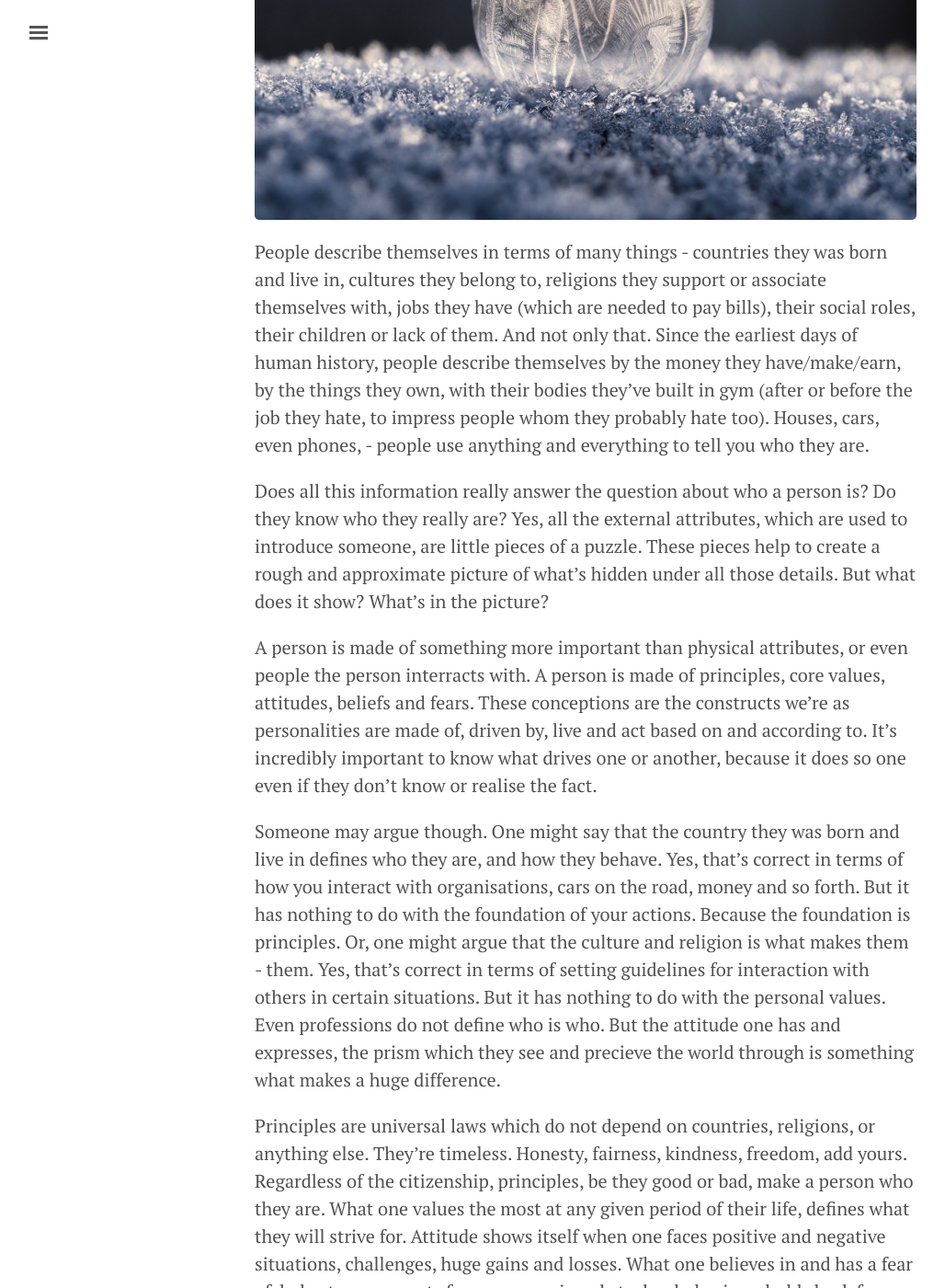
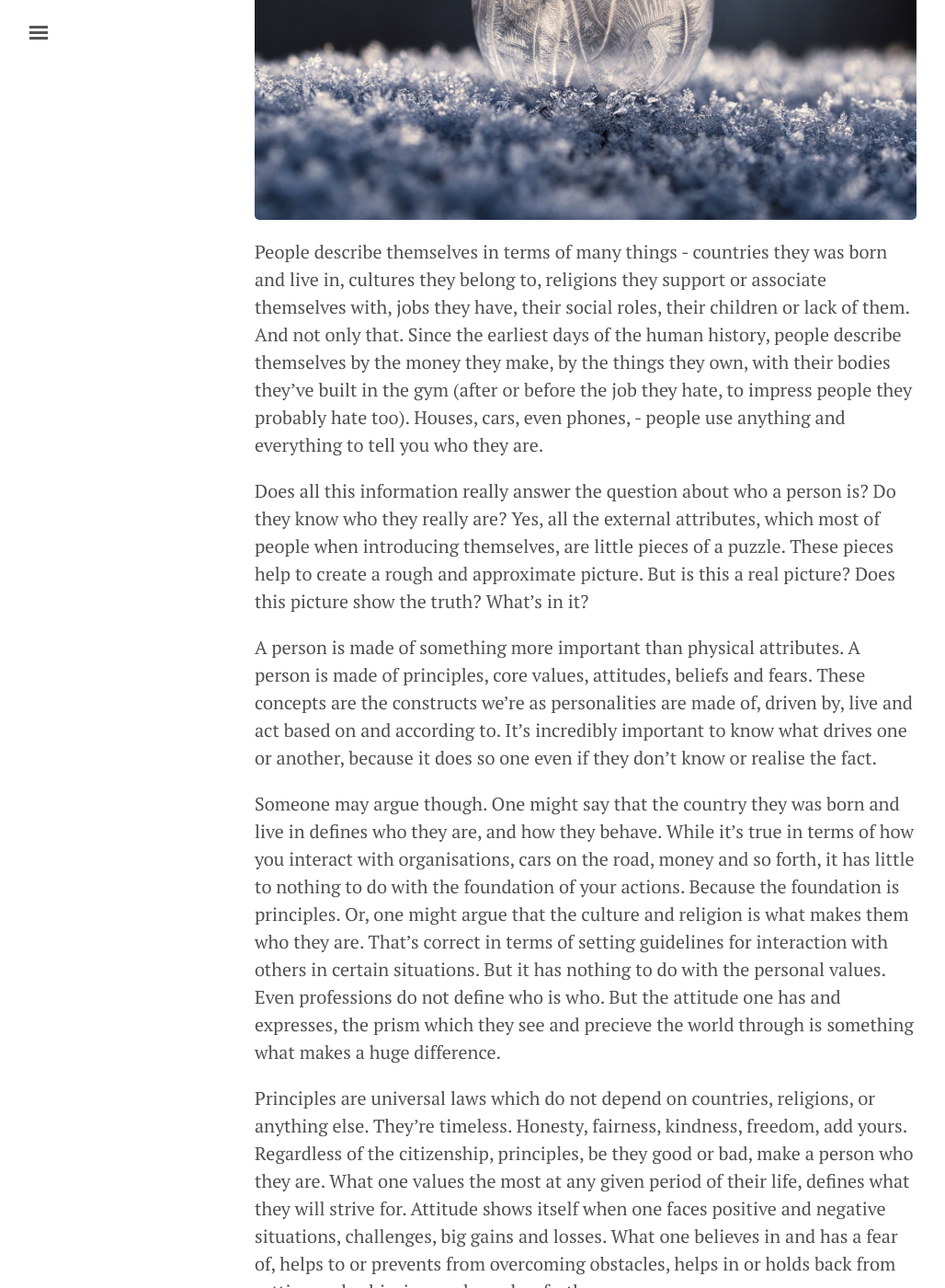
Before and after one commit to pavelbrm/pavelbrm.github.io, a Jekyll site: the page built from _posts/2020-01-18-important-question.md, in a window 1280 px wide and 1400 px high, scrolled down 592 px. Shown: the whole window at 92% size, without its empty margins (3-1031 px from the left). Built offline with Jekyll 4.4.1, drawn with Linux system fonts in a browser that asks for light colours; some of the changed text lies outside the part shown.

Commit message:
Improve a few phrases 1

```diff
--- a/_posts/2020-01-18-important-question.md
+++ b/_posts/2020-01-18-important-question.md
@@ -10,17 +10,17 @@ These days so many people don't know who they are.
 
 ![](/assets/frozen-drop.jpg)
 
-People describe themselves in terms of many things - countries they was born and live in, cultures they belong to, religions they support or associate themselves with, jobs they have (which are needed to pay bills), their social roles, their children or lack of them. And not only that. Since the earliest days of human history, people describe themselves by the money they have/make/earn, by the things they own, with their bodies they've built in gym (after or before the job they hate, to impress people whom they probably hate too). Houses, cars, even phones, - people use anything and everything to tell you who they are.
+People describe themselves in terms of many things - countries they was born and live in, cultures they belong to, religions they support or associate themselves with, jobs they have, their social roles, their children or lack of them. And not only that. Since the earliest days of the human history, people describe themselves by the money they make, by the things they own, with their bodies they've built in the gym (after or before the job they hate, to impress people they probably hate too). Houses, cars, even phones, - people use anything and everything to tell you who they are.
 
-Does all this information really answer the question about who a person is? Do they know who they really are? Yes, all the external attributes, which are used to introduce someone, are little pieces of a puzzle. These pieces help to create a rough and approximate picture of what's hidden under all those details. But what does it show? What's in the picture?
+Does all this information really answer the question about who a person is? Do they know who they really are? Yes, all the external attributes, which most of people when introducing themselves, are little pieces of a puzzle. These pieces help to create a rough and approximate picture. But is this a real picture? Does this picture show the truth? What's in it?
 
-A person is made of something more important than physical attributes, or even people the person interracts with. A person is made of principles, core values, attitudes, beliefs and fears. These conceptions are the constructs we're as personalities are made of, driven by, live and act based on and according to. It's incredibly important to know what drives one or another, because it does so one even if they don't know or realise the fact.
+A person is made of something more important than physical attributes. A person is made of principles, core values, attitudes, beliefs and fears. These concepts are the constructs we're as personalities are made of, driven by, live and act based on and according to. It's incredibly important to know what drives one or another, because it does so one even if they don't know or realise the fact.
 
-Someone may argue though. One might say that the country they was born and live in defines who they are, and how they behave. Yes, that's correct in terms of how you interact with organisations, cars on the road, money and so forth. But it has nothing to do with the foundation of your actions. Because the foundation is principles. Or, one might argue that the culture and religion is what makes them - them. Yes, that's correct in terms of setting guidelines for interaction with others in certain situations. But it has nothing to do with the personal values. Even professions do not define who is who. But the attitude one has and expresses, the prism which they see and precieve the world through is something what makes a huge difference.
+Someone may argue though. One might say that the country they was born and live in defines who they are, and how they behave. While it's true in terms of how you interact with organisations, cars on the road, money and so forth, it has little to nothing to do with the foundation of your actions. Because the foundation is principles. Or, one might argue that the culture and religion is what makes them who they are. That's correct in terms of setting guidelines for interaction with others in certain situations. But it has nothing to do with the personal values. Even professions do not define who is who. But the attitude one has and expresses, the prism which they see and precieve the world through is something what makes a huge difference.
 
-Principles are universal laws which do not depend on countries, religions, or anything else. They're timeless. Honesty, fairness, kindness, freedom, add yours. Regardless of the citizenship, principles, be they good or bad, make a person who they are. What one values the most at any given period of their life, defines what they will strive for. Attitude shows itself when one faces positive and negative situations, challenges, huge gains and losses. What one believes in and has a fear of, helps to or prevents from overcoming obstacles, helps in or holds back from setting and achieving goals, and so forth.
+Principles are universal laws which do not depend on countries, religions, or anything else. They're timeless. Honesty, fairness, kindness, freedom, add yours. Regardless of the citizenship, principles, be they good or bad, make a person who they are. What one values the most at any given period of their life, defines what they will strive for. Attitude shows itself when one faces positive and negative situations, challenges, big gains and losses. What one believes in and has a fear of, helps to or prevents from overcoming obstacles, helps in or holds back from setting and achieving goals, and so forth.
 
-It doesn't really matter whether one has positive or negative principles and values. The worst case with these is when a person doesn't hold any of them. The second worst is being trapped by messing the core foundations with external attributes, and thinking that you know yours. Lastly, there is no pride in not willing to figure out what they are. Only by knowing and acting according to principles one can live a meaningful life. Living such a life starts by learning about these concepts, identifying what resonates with you, by becoming youself. But in order to be, one must answer a question.
+It doesn't really matter whether one has positive or negative principles and values. The worst case is when a person doesn't hold any of them. The second worst is to be trapped by messing the core foundations with external attributes, and thinking that you know yours. Lastly, there is no pride in not willing to figure out what they are. Only by knowing and following the principles one can live a meaningful life. Living such a life starts from learning about these concepts, identifying what resonates with you, by becoming your true self. But in order to achieve that, one must answer a question.
 
 This question is one the most important questions in life. There is no way to give an answer and never think about it again. By regularly asking this question a person opens themself to change, to growth. The person then evolves, and thrives, if works hard enough, and acknowledges their ignorance.
 
```
